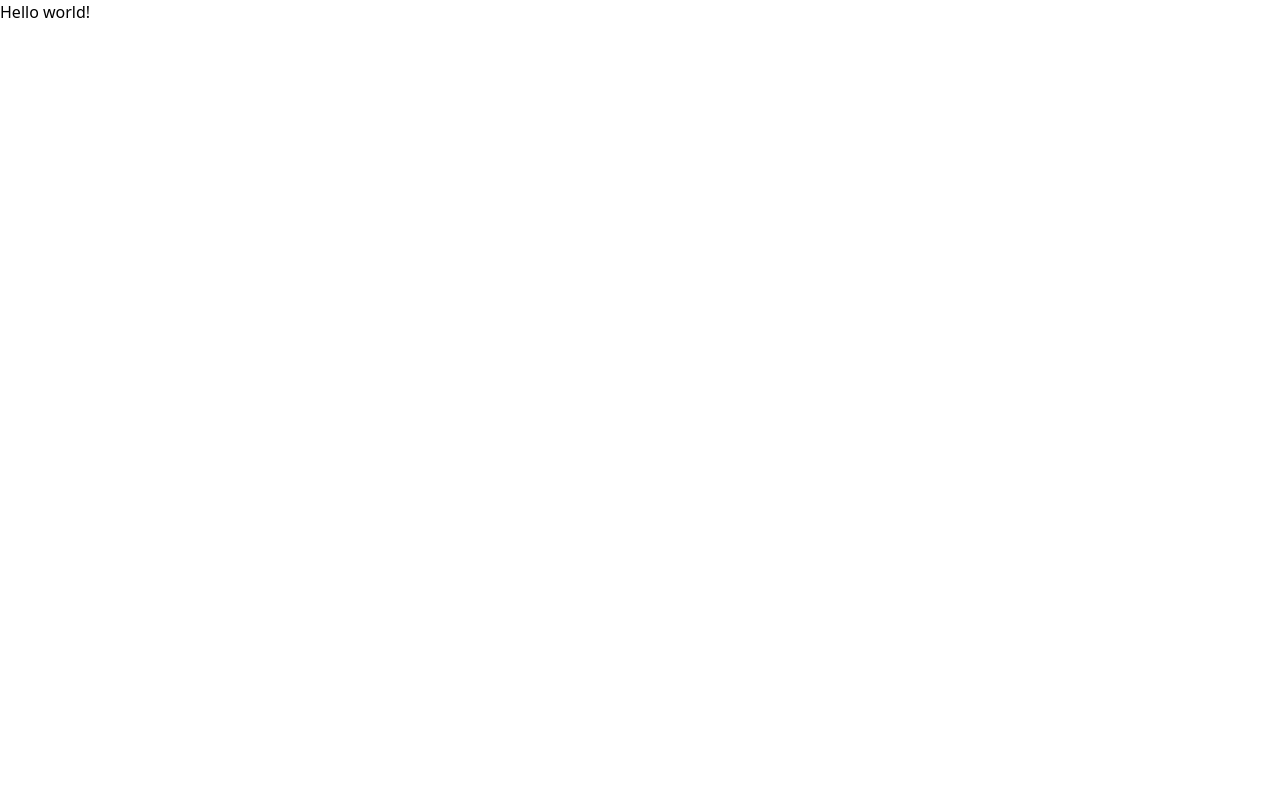
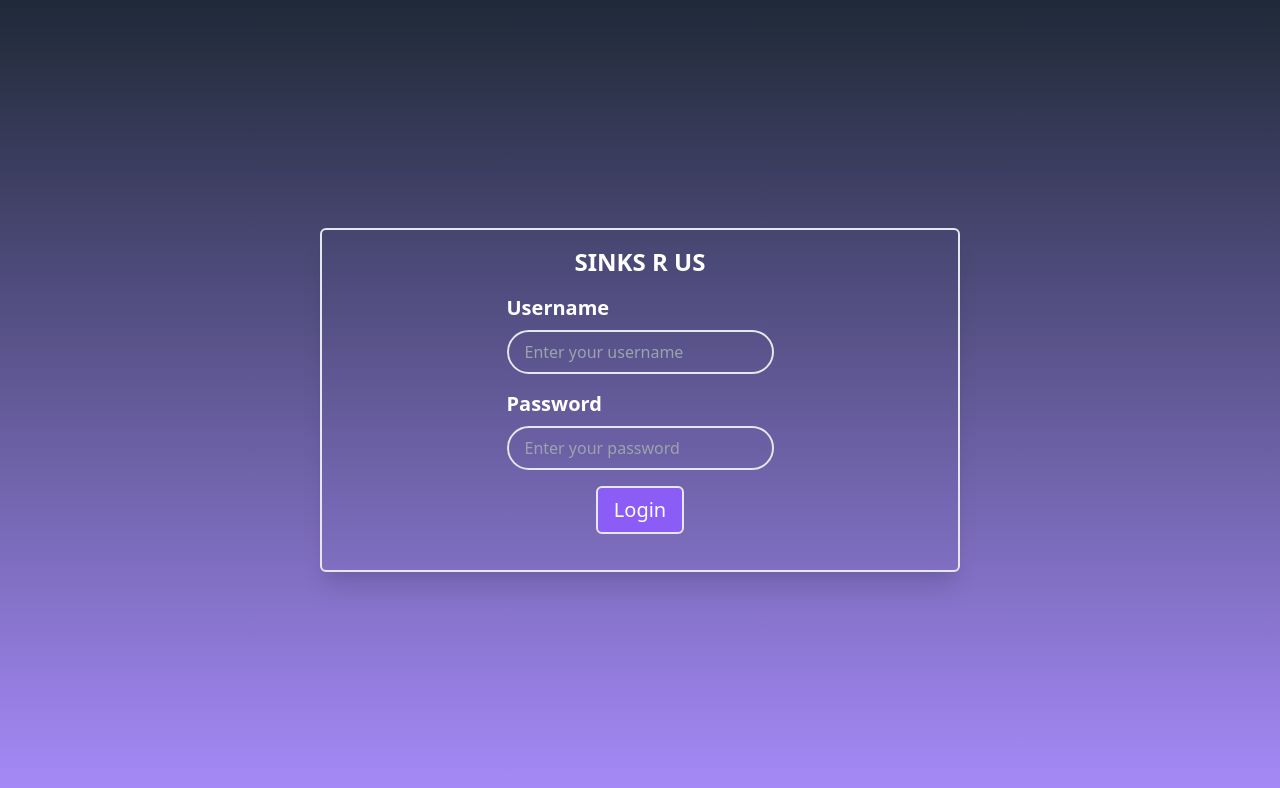
Before and after one commit to NgoslabSamuel/sinkssys, a website: page src/index.html in a window 1280 px wide. Drawn offline with nearby package versions, Linux system fonts and the light colour scheme.

Commit message:
added code

```diff
--- a/src/index.html
+++ b/src/index.html
@@ -1,13 +1,60 @@
-<!doctype html>
+<!DOCTYPE html>
 <html>
-<head>
-  <meta charset="UTF-8">
-  <meta name="viewport" content="width=device-width, initial-scale=1.0">
-  <link href="./styles.css" rel="stylesheet">
-</head>
-<body>
-  <h1 class="text-3xl font-bold underline">
-    Hello world!
-  </h1>
-</body>
+  <head>
+    <meta charset="UTF-8" />
+    <meta name="viewport" content="width=device-width, initial-scale=1.0" />
+    <link href="./styles.css" rel="stylesheet" />
+    <link
+      href="https://cdn.jsdelivr.net/npm/tailwindcss@2.2.19/dist/tailwind.min.css"
+      rel="stylesheet"
+    />
+  </head>
+  <body
+    class="bg-gradient-to-t from-purple-400 to-gray-800 h-screen bg-no-repeat flex justify-center items-center"
+  >
+    <div
+      class="relative text-white text-center flex flex-col gap-4 mx-auto border-2 rounded-md p-4 w-1/2 shadow-xl"
+    > <!--Login container div-->
+      <h1 class="text-2xl uppercase font-semibold">Sinks R Us</h1>
+
+      <form
+        action="employee_list.html"
+        method="GET"
+        class="flex flex-col gap-4"
+      >
+        <div class="flex flex-col gap-2 w-90 mx-auto"> <!--username div-->
+          <label for="username" class="text-xl font-semibold text-left"
+            >Username</label
+          >
+          <input
+            id="username"
+            class="outline-none px-4 py-2 rounded-full bg-transparent border-2 text-white"
+            type="text"
+            placeholder="Enter your username"
+            required
+          />
+        </div>
+
+        <div class="flex flex-col gap-2 w-70 mx-auto"> <!--password div-->
+          <label for="password" class="text-xl font-semibold text-left"
+            >Password</label
+          >
+          <input
+            id="password"
+            class="outline-none px-4 py-2 rounded-full bg-transparent border-2 text-white"
+            type="password"
+            placeholder="Enter your password"
+            required
+          />
+        </div>
+
+        <button
+          type="submit"
+          class="bg-purple-500 px-4 py-2 rounded-md w-[200px] text-xl mx-auto hover:bg-transparent hover:border-purple-400 border-2 mb-5"
+        >
+          Login
+        </button>
+      </form>
+    </div>
+  </body>
 </html>
```
Also changed, not shown: src/employee_list.html (+11 -0 lines), employee_list.html (deleted).
